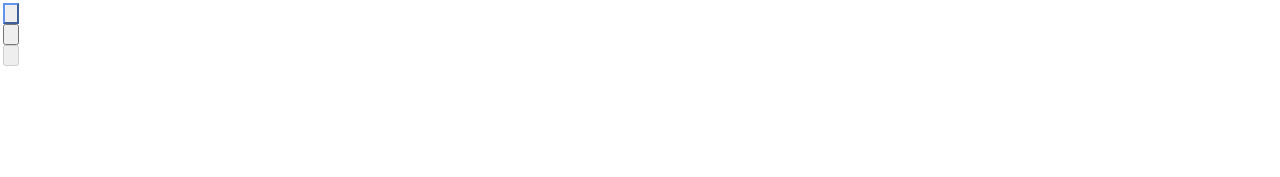
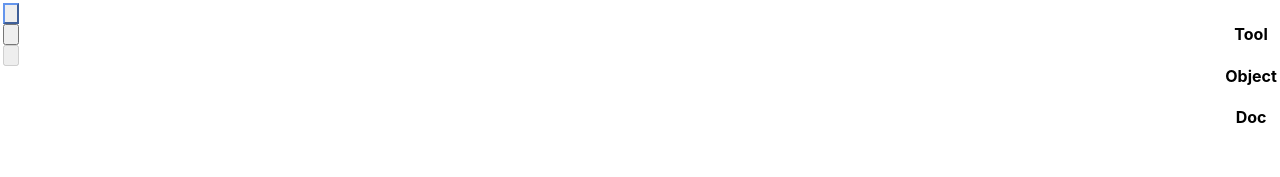
Before and after one commit to ubermanu/noitamina, a Svelte app: page / in a window 1280 px wide. Shown: the top 177 px of the page. Built offline with nearby package versions, Linux system fonts and the light colour scheme; some icons are missing.

Commit message:
update properties panel

```diff
--- a/src/App.svelte
+++ b/src/App.svelte
@@ -16,6 +16,7 @@
     <div class="timeline-container">
         <Timeline/>
     </div>
+    <!-- TODO: Add `Library` tab to import preset elements -->
     <div class="properties-container">
         <Properties/>
     </div>
--- a/src/Properties.svelte
+++ b/src/Properties.svelte
@@ -1 +1,21 @@
-<div class="properties"></div>
+<script>
+    import { selectedElement } from './stores/stage.js';
+</script>
+
+<!-- TODO: Add tab nav -->
+<div class="properties">
+    <div class="tab tool">
+        <h4>Tool</h4>
+        <!-- TODO: Settings of the current stage mode -->
+    </div>
+    <div class="tab tool">
+        <h4>Object</h4>
+        <!-- TODO: Settings of the selected element -->
+        {#if $selectedElement}
+        {/if}
+    </div>
+    <div class="tab tool">
+        <h4>Doc</h4>
+        <!-- TODO: Settings of the current context -->
+    </div>
+</div>
--- a/src/stores/stage.js
+++ b/src/stores/stage.js
@@ -14,3 +14,11 @@ export const stageMode = writable('SELECTION')
 export const setStageMode = (mode) => {
   stageMode.set(mode)
 }
+
+/**
+ * The currently selected element in the stage
+ * FIXME: This could be a pseudo element like before or after
+ *
+ * @type {Writable<null|HTMLElement>}
+ */
+export const selectedElement = writable(null)
```
